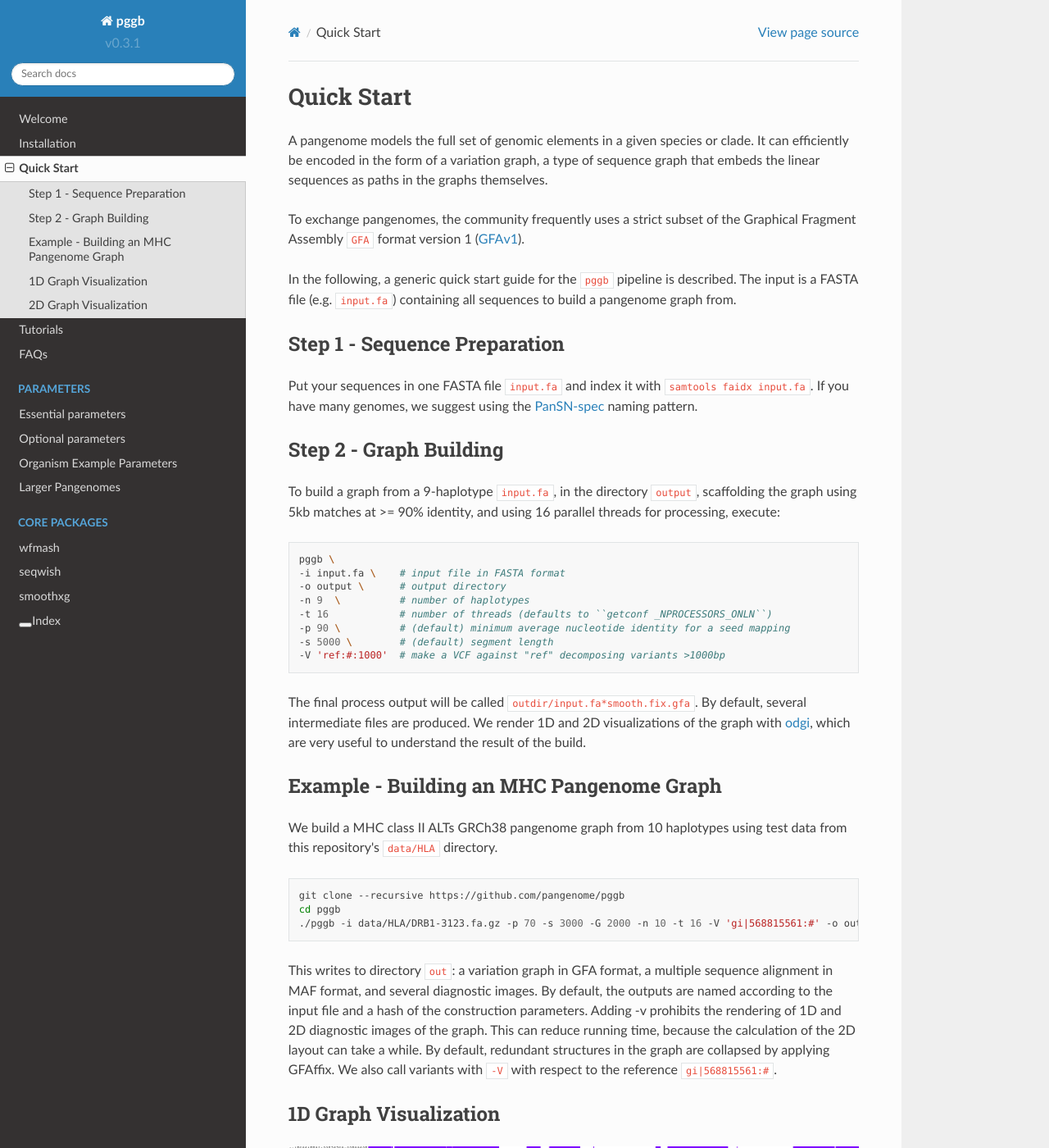
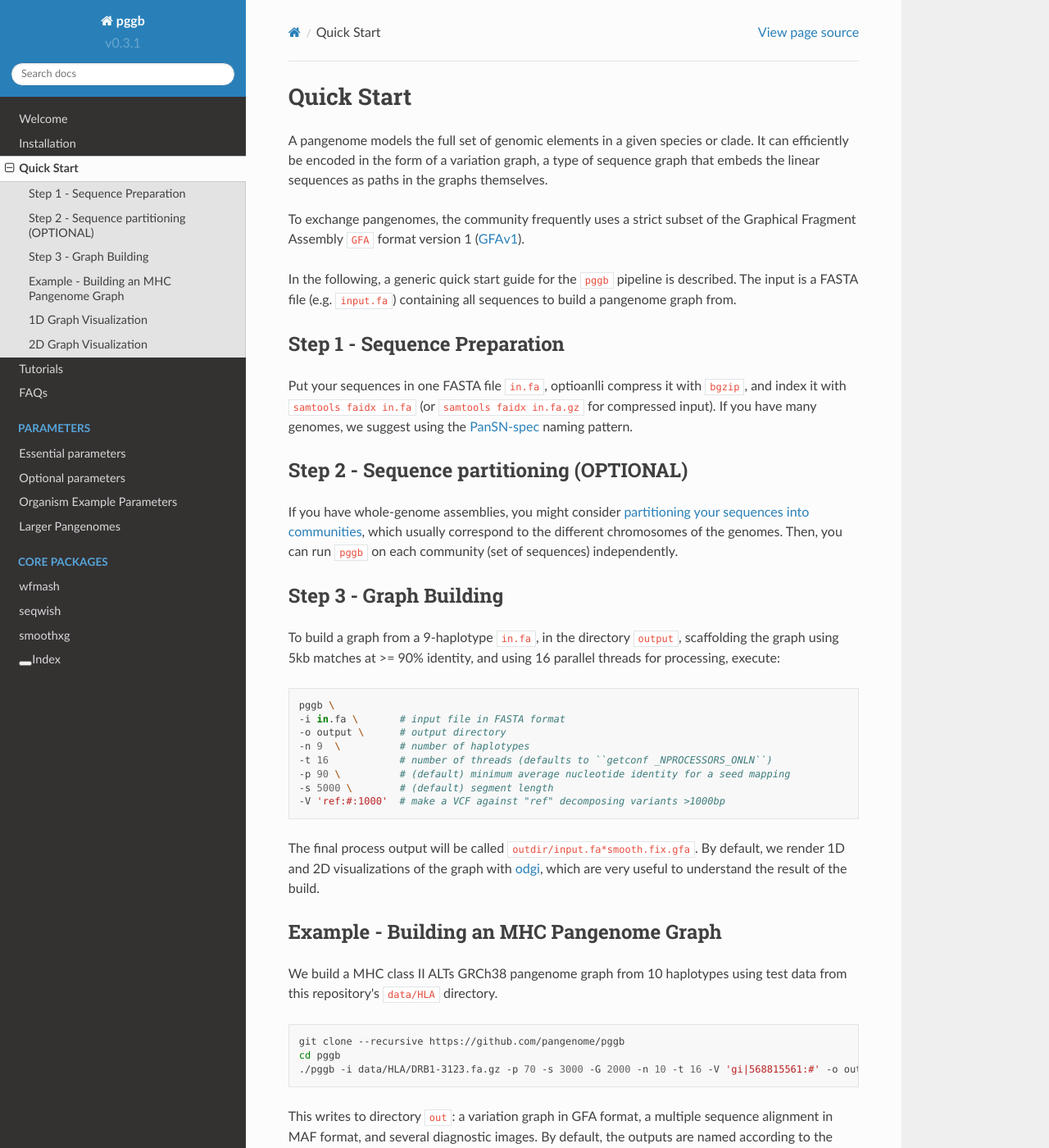
Before and after one commit to pangenome/pggb, a Sphinx documentation site: the page built from docs/rst/quick_start.rst, in a window 1280 px wide and 1400 px high. Shown: the whole window at 82% size. Built offline with Sphinx 7.4.7 and the Read the Docs theme 2.0.0, drawn with Linux system fonts in a browser that asks for light colours.

Commit message:
rework the quick start [skip ci]

```diff
--- a/docs/rst/quick_start.rst
+++ b/docs/rst/quick_start.rst
@@ -20,19 +20,26 @@ The input is a FASTA file (e.g. ``input.fa``) containing all sequences to build
 Step 1 - Sequence Preparation
 -----------------------------
 
-Put your sequences in one FASTA file ``input.fa`` and index it with ``samtools faidx input.fa``.
+Put your sequences in one FASTA file ``in.fa``, optioanlli compress it with ``bgzip``, and index it with ``samtools faidx in.fa`` (or ``samtools faidx in.fa.gz`` for compressed input).
 If you have many genomes, we suggest using the `PanSN-spec <https://github.com/pangenome/PanSN-spec>`_ naming pattern.
 
 -----------------------
-Step 2 - Graph Building
+Step 2 - Sequence partitioning (OPTIONAL)
 -----------------------
 
-To build a graph from a 9-haplotype ``input.fa``, in the directory ``output``, scaffolding the graph using 5kb matches at >= 90% identity, and using 16 parallel threads for processing, execute:
+If you have whole-genome assemblies, you might consider `partitioning your sequences into communities <https://pggb.readthedocs.io/en/latest/rst/tutorials/sequence_partitioning.html>`_, which usually correspond to the different chromosomes of the genomes.
+Then, you can run ``pggb`` on each community (set of sequences) independently.
+
+-----------------------
+Step 3 - Graph Building
+-----------------------
+
+To build a graph from a 9-haplotype ``in.fa``, in the directory ``output``, scaffolding the graph using 5kb matches at >= 90% identity, and using 16 parallel threads for processing, execute:
 
 .. code-block:: bash
 
     pggb \
-    -i input.fa \    # input file in FASTA format
+    -i in.fa \       # input file in FASTA format
     -o output \      # output directory
     -n 9  \          # number of haplotypes
     -t 16            # number of threads (defaults to ``getconf _NPROCESSORS_ONLN``)
@@ -42,8 +49,7 @@ To build a graph from a 9-haplotype ``input.fa``, in the directory ``output``, s
 
 
 The final process output will be called ``outdir/input.fa*smooth.fix.gfa``.
-By default, several intermediate files are produced.
-We render 1D and 2D visualizations of the graph with `odgi <https://doi.org/10.1093/bioinformatics/btac308>`_, which are very useful to understand the result of the build.
+By default, we render 1D and 2D visualizations of the graph with `odgi <https://doi.org/10.1093/bioinformatics/btac308>`_, which are very useful to understand the result of the build.
 
 
 .. _quick_start_example:
```
Also changed, not shown: README.md (+7 -5 lines).
